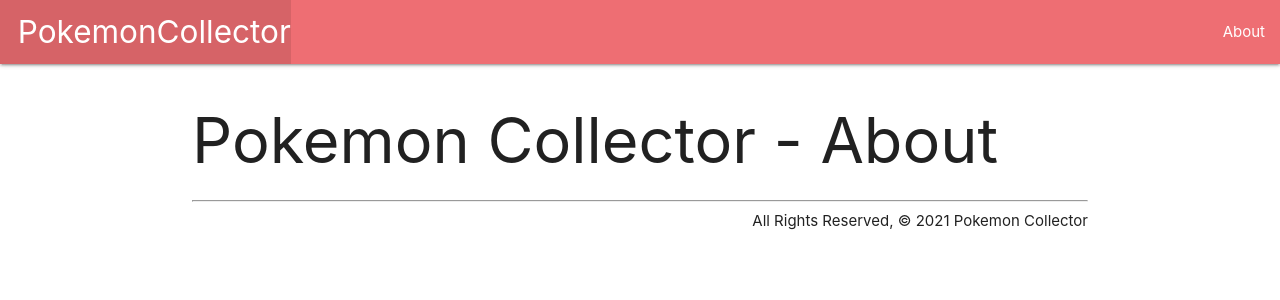
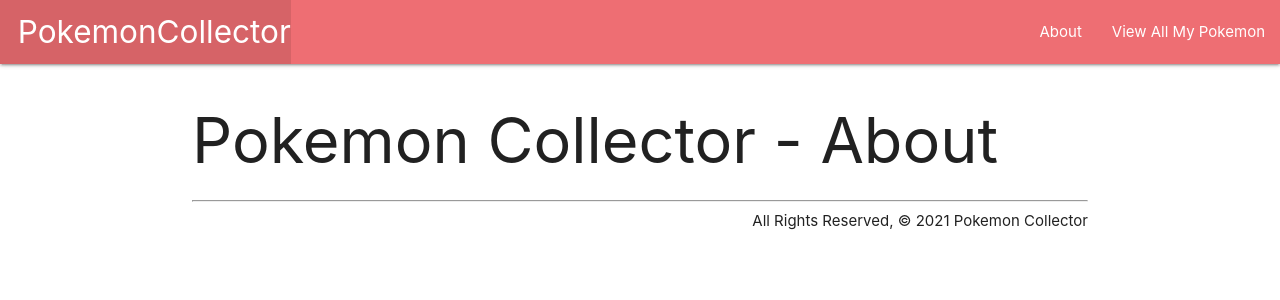
Before and after one commit to quincyp/pokemon_collector, a Django app: page /about/ in a window 1280 px wide. Shown: the top 300 px of the page. Run offline with Django 3.2, Linux system fonts and the light colour scheme.

Commit message:
added pokemon folder/index

```diff
--- a/main_app/templates/base.html
+++ b/main_app/templates/base.html
@@ -20,6 +20,7 @@
                 </ul>
                 <ul class="right">
                     <li><a href="/about">About</a></li>
+                    <li><a href="/pokemon">View All My Pokemon</a></li>
                 </ul>
             </div>
         </nav>
--- /dev/null
+++ b/main_app/templates/pokemon/index.html
@@ -0,0 +1,5 @@
+{% extends 'base.html' %}
+
+{% block content %}
+<h1>Pokemon List</h1>
+{% endblock %}
--- a/main_app/urls.py
+++ b/main_app/urls.py
@@ -4,4 +4,5 @@
 urlpatterns = [
     path('', views.home, name='home'),
     path('about/', views.about, name='about'),
+    path('pokemon/', views.pokemon_index, name='pokemon_index'),
 ]
--- a/main_app/views.py
+++ b/main_app/views.py
@@ -8,3 +8,6 @@
 
 def about(request):
     return render(request, 'about.html')
+
+def pokemon_index(request):
+    return render(request, 'pokemon/index.html')
```
